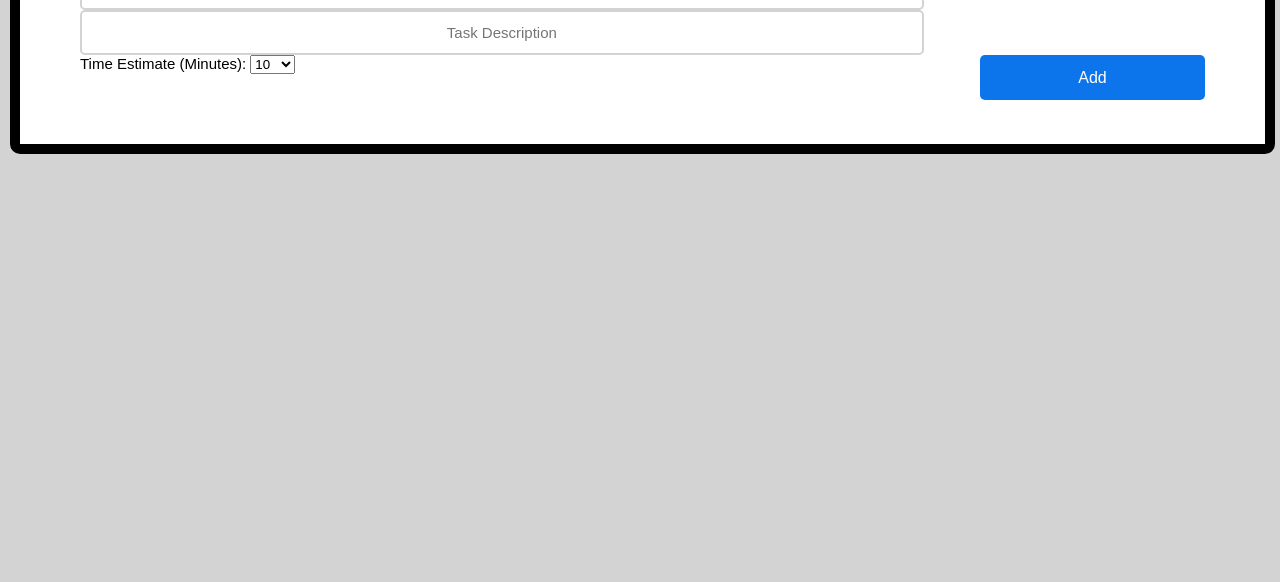
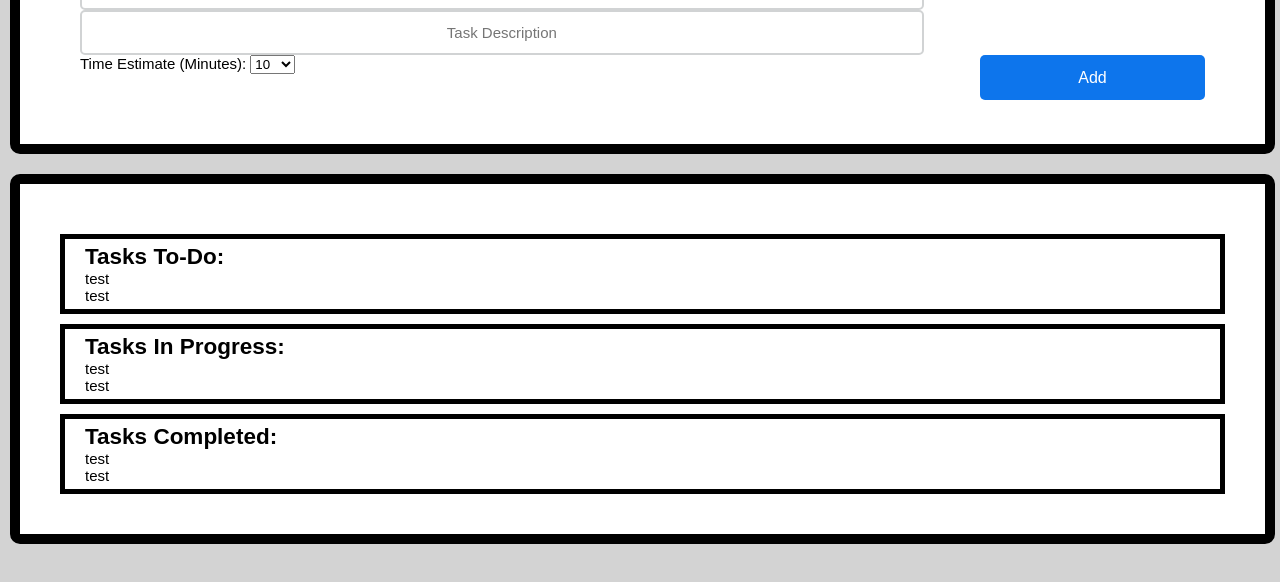
Before and after one commit to zooomey/TheFinalCountdown, a website: page app/public/index.html in a window 1280 px wide. Shown: the part 1038-1620 px from the top of the page. Before the commit the page ends 1372 px from the top, so only its background shows below. Drawn offline with Linux system fonts and the light colour scheme; no server answers; a script that the page names is missing.

Commit message:
Update index.html

```diff
--- a/app/public/index.html
+++ b/app/public/index.html
@@ -39,10 +39,12 @@
     <span id="SIGNIN" style="font-size:30px;cursor:pointer" onclick="openNav()">SIGN IN</span> &nbsp; &nbsp; &nbsp; <span id="SIGNOUT"></span>
   </td><td></td><td width="70px">
     <span id="home_icon"><img src="img/home_icon.png" class="icon"></span>
-  </td><td></td><td width="70px">
+  </td><td  width="70px">
+    <span id="add_icon"><img src="img/add_icon.png" class="icon"></span>
+  </td><td width="70px">
     <span id="timer_icon"><img src="img/timer_icon.png" class="icon"></span>
   </td><td  width="70px">
-    <span id="add_icon"><img src="img/add_icon.png" class="icon"></span>
+    <span id="kanban_icon"><img src="img/kanban_icon.png" class="icon"></span>
   </td><td  width="70px">
     <span id="report_icon"><img src="img/report_icon.png" class="icon"></span>
   </td><td  width="70px">
@@ -124,6 +126,35 @@
 
       <!-- ********************************************************* -->
 
+      <div class="home" id="kanban">
+        <div id="todo"><h2>Tasks To-Do:</h2>
+          <div class="kanban">
+            test
+          </div>
+          <div class="kanban">
+            test
+          </div>
+        </div><div id="inprogress"><h2>Tasks In Progress:</h2>
+          <div class="kanban">
+            test
+          </div>
+          <div class="kanban">
+            test
+          </div>
+        </div>
+        <div id="done"><h2>Tasks Completed:</h2>
+          <div class="kanban">
+            test
+          </div>
+          <div class="kanban">
+            test
+          </div>
+        </div>
+      </div>
+
+
+      <!-- ********************************************************* -->
+
       <div id="playlist" class="footer">
       	<!-- TODO: Replace iframe -->
       	<iframe style="border-radius:12px" src="https://open.spotify.com/embed/playlist/64rWSKJM87x39duTwqeEwo?utm_source=generator" width="100%" height="380" frameBorder="0" allowfullscreen="" allow="autoplay; clipboard-write; encrypted-media; fullscreen; picture-in-picture" loading="lazy"></iframe>
```
